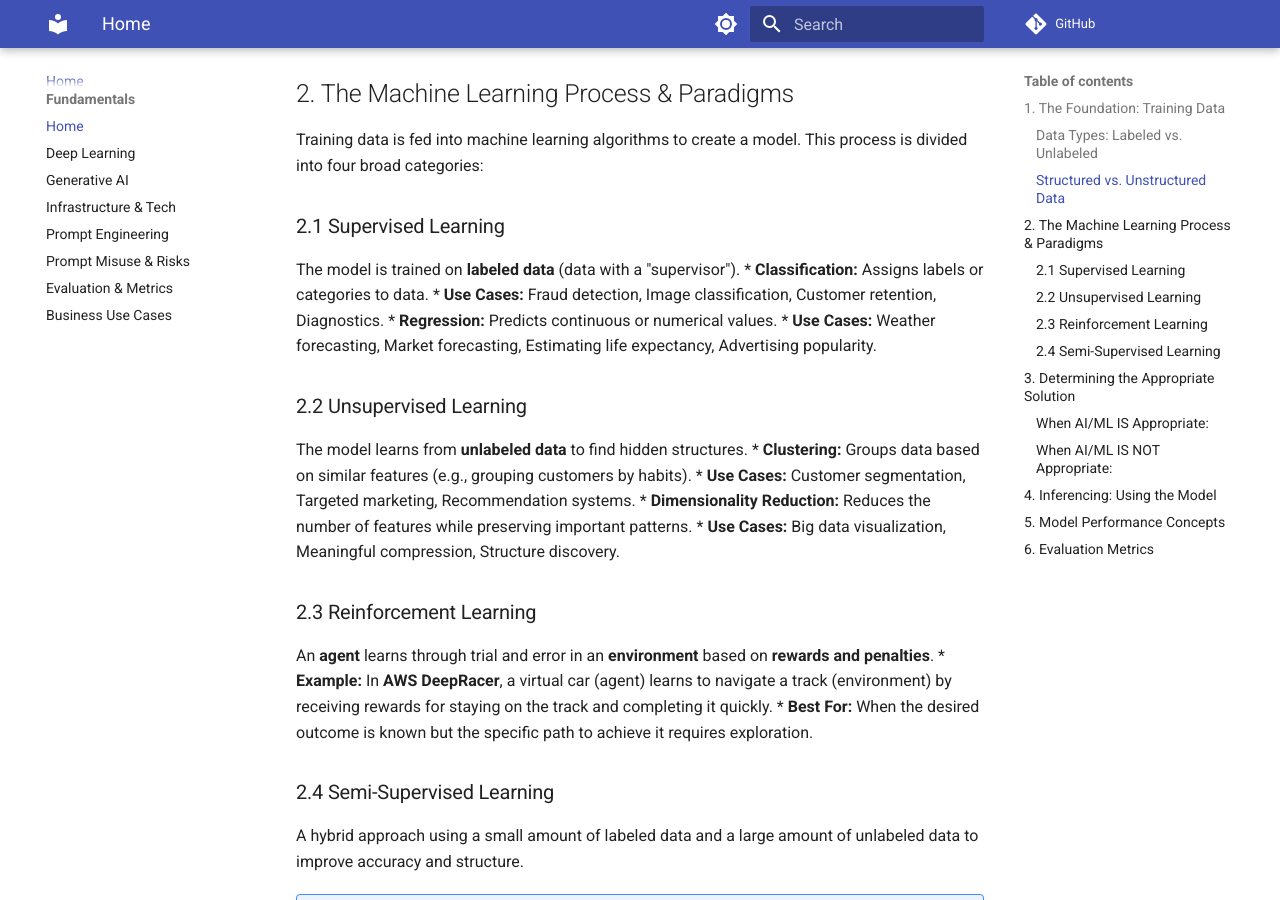
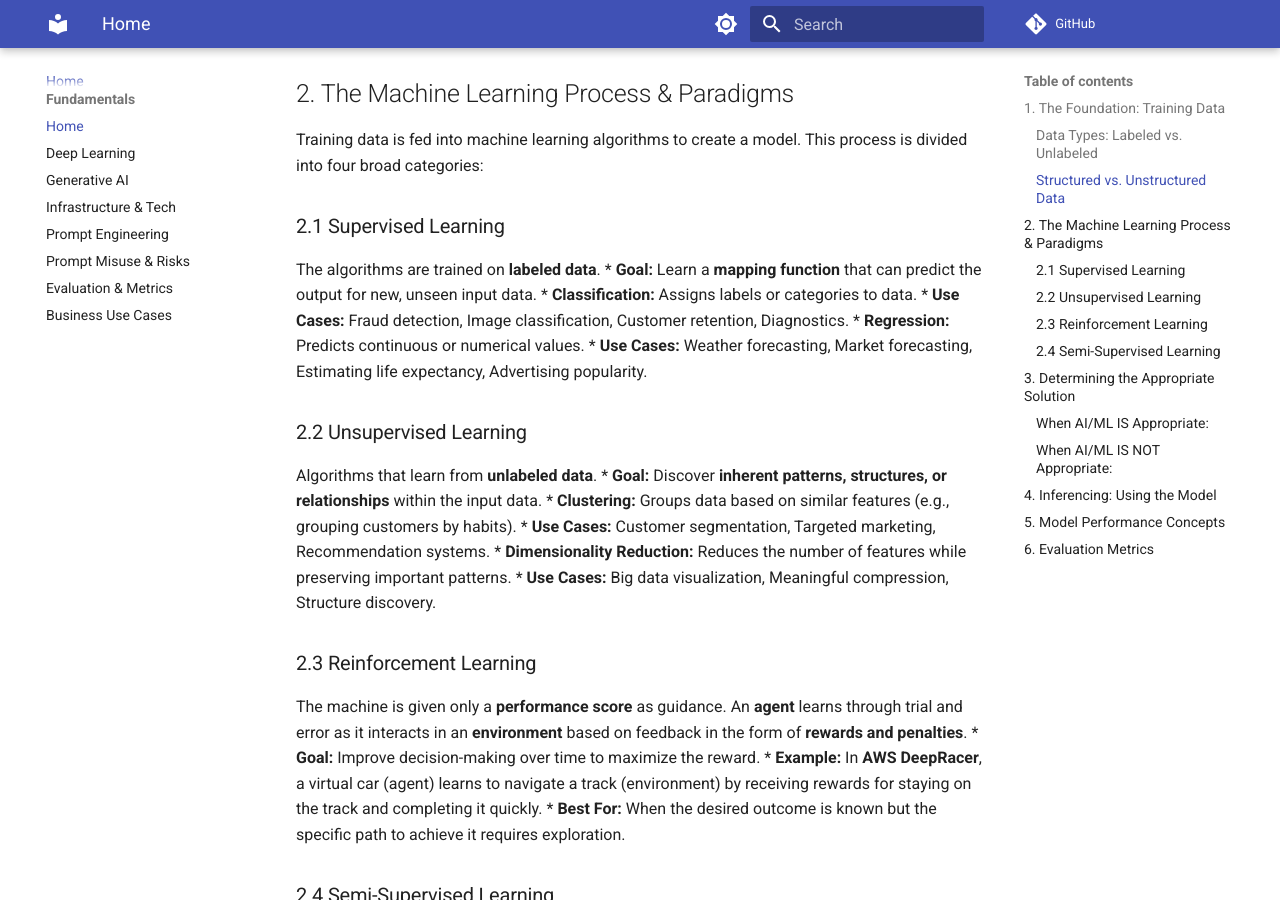
Before and after one commit to kvcenation5/aws-ai-practitioner-exam, an MkDocs documentation site: the page built from docs/index.md, in a window 1280 px wide and 900 px high, scrolled down 1233 px. Built offline with MkDocs 1.6.1 and Material for MkDocs 9.7.7, drawn with Linux system fonts in a browser that asks for light colours; comment, search, counter and statistics services are not loaded.

Commit message:
Refine ML paradigms with mapping function and performance score keywords

```diff
--- a/docs/index.md
+++ b/docs/index.md
@@ -34,21 +34,24 @@ The machine learning process starts with collecting and processing **training da
 Training data is fed into machine learning algorithms to create a model. This process is divided into four broad categories:
 
 ### 2.1 Supervised Learning
-The model is trained on **labeled data** (data with a "supervisor").
+The algorithms are trained on **labeled data**.
+*   **Goal:** Learn a **mapping function** that can predict the output for new, unseen input data.
 *   **Classification:** Assigns labels or categories to data.
     *   **Use Cases:** Fraud detection, Image classification, Customer retention, Diagnostics.
 *   **Regression:** Predicts continuous or numerical values.
     *   **Use Cases:** Weather forecasting, Market forecasting, Estimating life expectancy, Advertising popularity.
 
 ### 2.2 Unsupervised Learning
-The model learns from **unlabeled data** to find hidden structures.
+Algorithms that learn from **unlabeled data**.
+*   **Goal:** Discover **inherent patterns, structures, or relationships** within the input data.
 *   **Clustering:** Groups data based on similar features (e.g., grouping customers by habits).
     *   **Use Cases:** Customer segmentation, Targeted marketing, Recommendation systems.
 *   **Dimensionality Reduction:** Reduces the number of features while preserving important patterns.
     *   **Use Cases:** Big data visualization, Meaningful compression, Structure discovery.
 
 ### 2.3 Reinforcement Learning
-An **agent** learns through trial and error in an **environment** based on **rewards and penalties**.
+The machine is given only a **performance score** as guidance. An **agent** learns through trial and error as it interacts in an **environment** based on feedback in the form of **rewards and penalties**.
+*   **Goal:** Improve decision-making over time to maximize the reward.
 *   **Example:** In **AWS DeepRacer**, a virtual car (agent) learns to navigate a track (environment) by receiving rewards for staying on the track and completing it quickly.
 *   **Best For:** When the desired outcome is known but the specific path to achieve it requires exploration.
 
```
